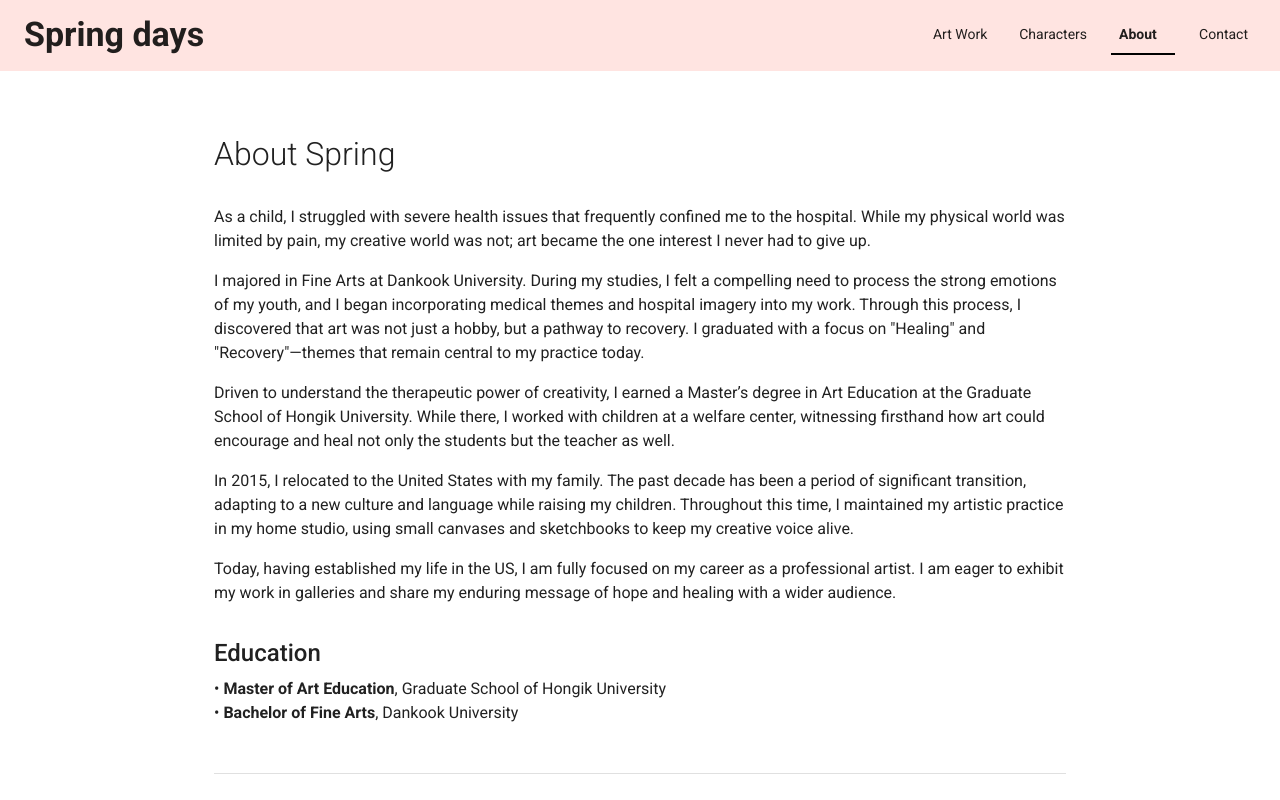
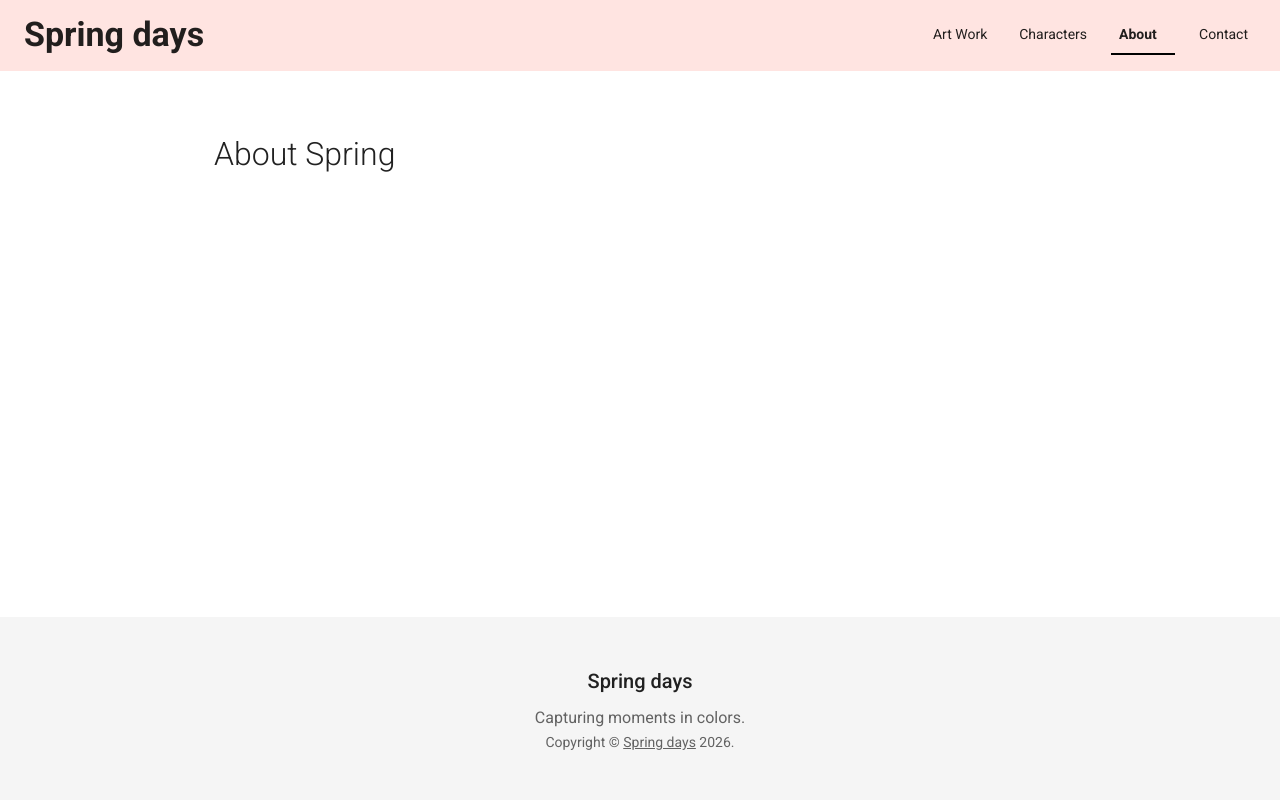
Before and after one commit to jaylee1021/springk_portfolio, a Next.js app: page /about in a window 1280 px wide. Shown: the top 800 px of the page. Built offline with nearby package versions, Linux system fonts and the light colour scheme.

Commit message:
remove about contents

```diff
--- a/src/app/about/page.tsx
+++ b/src/app/about/page.tsx
@@ -11,7 +11,7 @@ export default function About() {
         About Spring
       </Typography>
       <Box sx={{ my: 4 }}>
-        <Typography variant="body1" sx={{ mb: 2 }}>
+        {/* <Typography variant="body1" sx={{ mb: 2 }}>
           As a child, I struggled with severe health issues that frequently confined me to the hospital. While my physical world was limited by pain, my creative world was not; art became the one interest I never had to give up.
         </Typography>
         <Typography variant="body1" sx={{ mb: 2 }}>
@@ -37,9 +37,9 @@ export default function About() {
           <Typography variant="body1">
             • <strong>Bachelor of Fine Arts</strong>, Dankook University
           </Typography>
-        </Box>
+        </Box> */}
 
-        <Box sx={{ my: 6, borderTop: '1px solid', borderColor: 'divider' }} />
+        {/* <Box sx={{ my: 6, borderTop: '1px solid', borderColor: 'divider' }} />
 
         <Typography variant="body1" sx={{ mb: 2 }}>
           어린 시절, 저는 병원에서 자주 시간을 보내야 할 만큼 심각한 건강 문제로 고생했습니다. 고통으로 인해 저의 육체적인 세상은 제한되었지만, 창의적인 세상은 그렇지 않았습니다. 예술은 제가 결코 포기할 필요가 없었던 유일한 즐거움이었습니다.
@@ -67,7 +67,7 @@ export default function About() {
           <Typography variant="body1">
             • <strong>단국대학교 예술대학</strong> 서양화과 졸업
           </Typography>
-        </Box>
+        </Box> */}
       </Box>
     </Container>
   );
```
